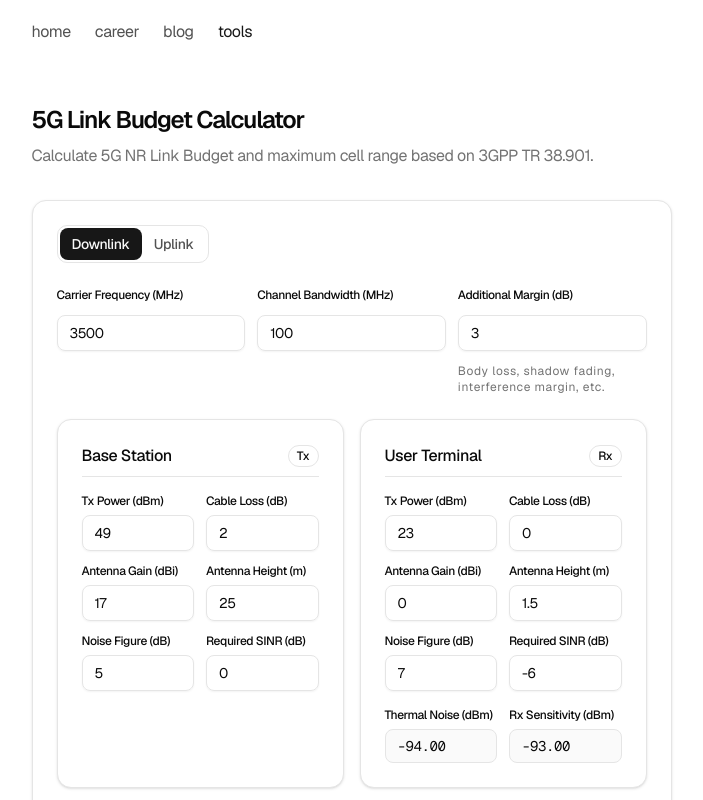
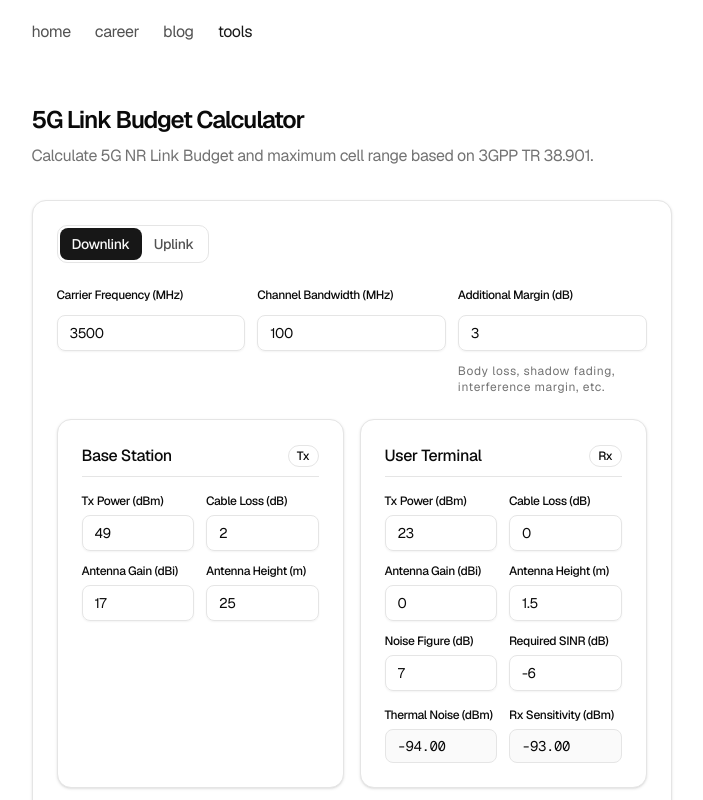
Before and after one commit to mjoaovictor/website, a Next.js app: page /tools/link-budget-calculator in a window 1280 px wide. Shown: the top 800 px of the page, without its empty margins (281-984 px from the left). Built offline with nearby package versions, Linux system fonts and the light colour scheme.

Commit message:
fix(tools): hide noise figure and SINR inputs on the Tx card

```diff
--- a/app/components/link-budget-calculator.tsx
+++ b/app/components/link-budget-calculator.tsx
@@ -177,6 +177,8 @@ function StationConfigCard({
 							onChange={update("antennaHeightM")}
 						/>
 					</div>
+					{role === "receiver" && (
+						<>
 							<div className="space-y-1.5">
                 {/* noise figure input */}
 								<Label className="text-xs">Noise Figure (dB)</Label>
@@ -195,6 +197,8 @@ function StationConfigCard({
 									onChange={update("sinrDb")}
 								/>
 							</div>
+						</>
+					)}
 				</div>
 
 				{role === "receiver" && (
--- a/posts/5g-link-budget.mdx
+++ b/posts/5g-link-budget.mdx
@@ -152,7 +152,7 @@ $$
 
 Every 3GPP TR 38.901 formula is an empirical fit. The spec dictates exactly where that fit is valid. Step outside these bounds, and you are guessing, not engineering.
 
-| Scenario | Frequency | $h_{\text{BS}}$ | $h_{\text{UT}}$ | Distance validity |
+| Scenario | Frequency | $h_{\text{BS}}$ | $h_{\text{UT}}$ | Distance Validity |
 | :--- | :--- | :--- | :--- | :--- |
 | UMa | 0.5–100 GHz | 25 m | 1.5–22.5 m | 10 m ≤ $d_{\text{2D}}$ ≤ 5 km |
 | UMi | 0.5–100 GHz | 10 m | 1.5–22.5 m | 10 m ≤ $d_{\text{2D}}$ ≤ 5 km |
```
Lines whose indentation alone changed are shown as unchanged.
